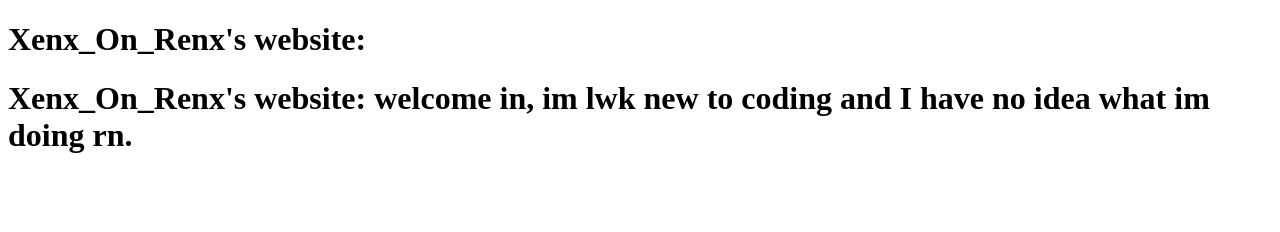
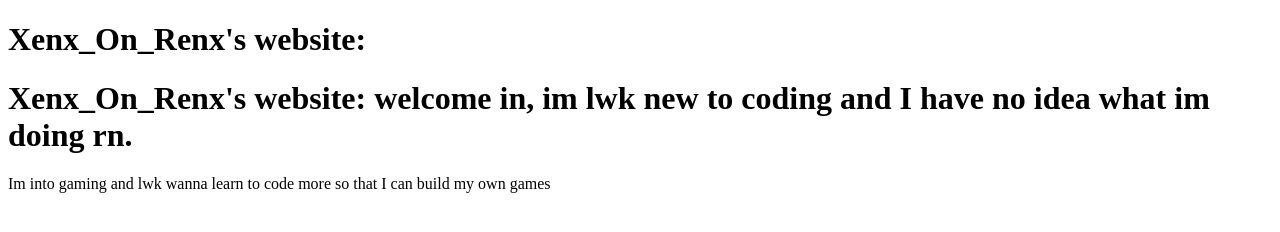
Before and after one commit to elijahrodgers415-boop/elijahrodgers415-boop.github.io, a plain HTML site: page index.html in a window 1280 px wide. Drawn offline with Linux system fonts and the light colour scheme.

Commit message:
Update index.html

```diff
--- a/index.html
+++ b/index.html
@@ -8,4 +8,5 @@
     <h1>Xenx_On_Renx's website:
     welcome in, im lwk new to coding and I have no idea what im doing rn. </h1>
   </body>
+  <h> Im into gaming and lwk wanna learn to code more so that I can build my own games </h>
 </html>
```
